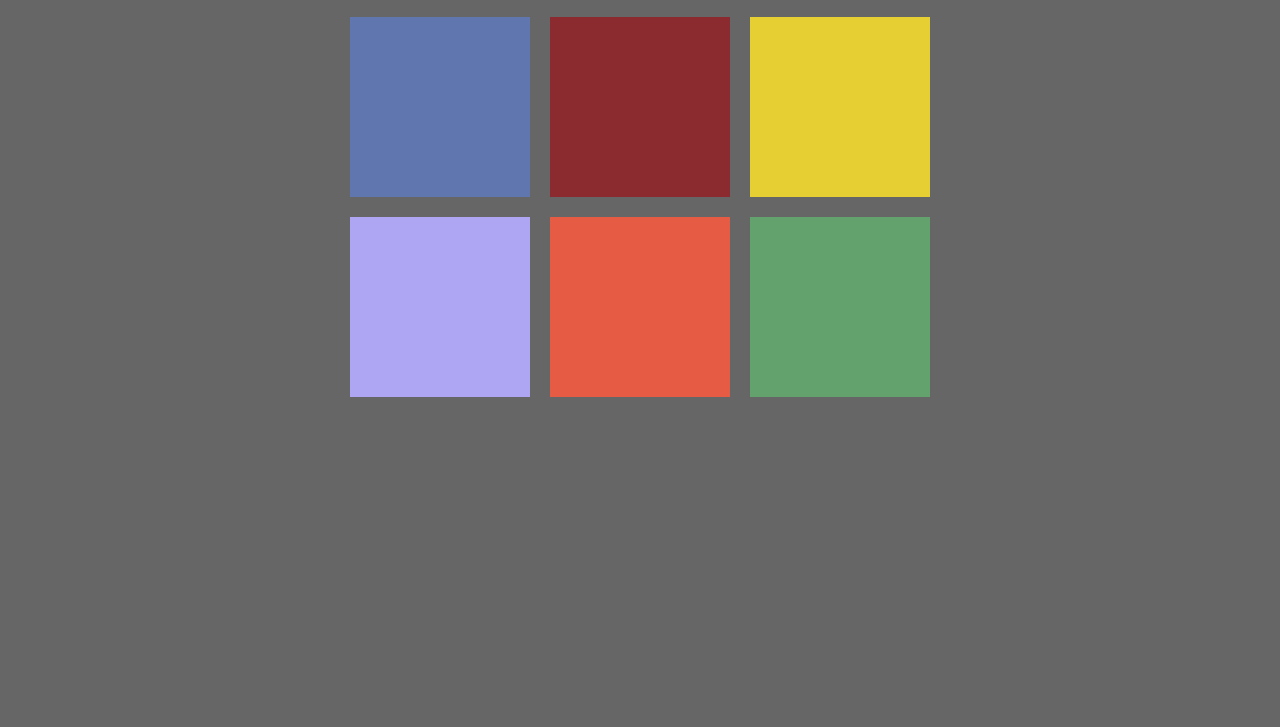
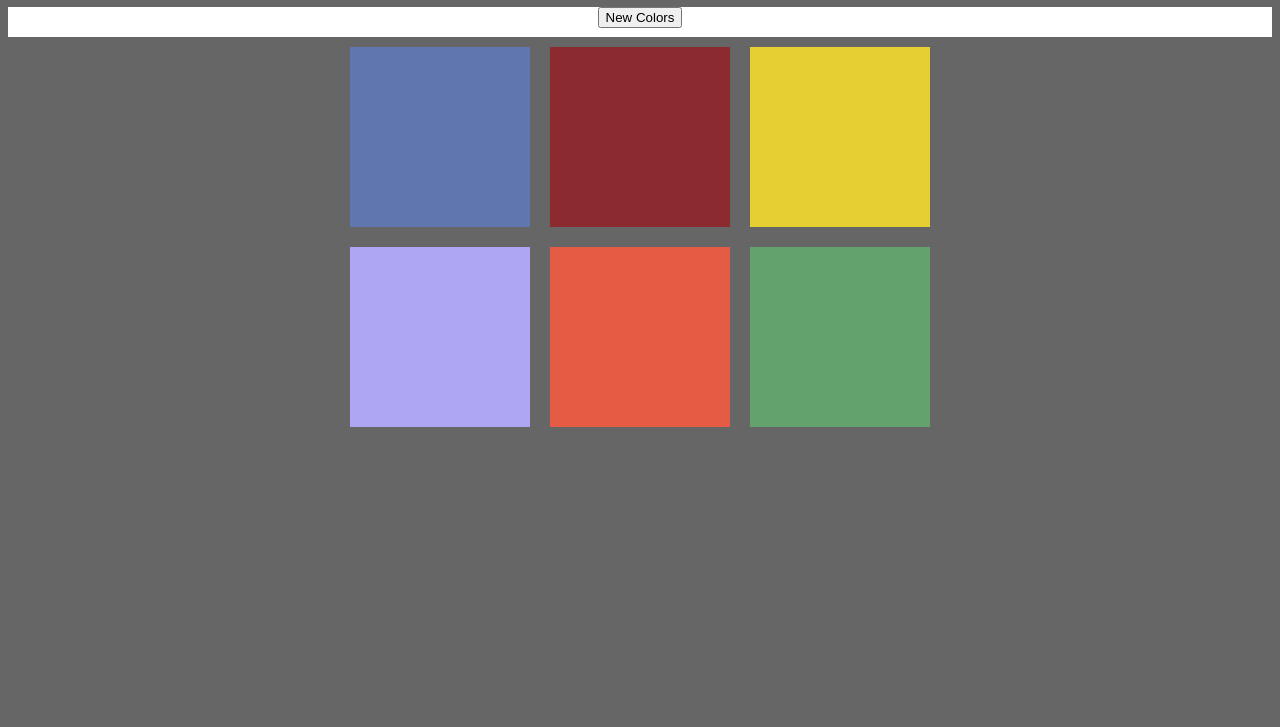
Before and after one commit to babiesinspace/Pick-The-Color, a plain HTML site: page index.html in a window 1280 px wide. Shown: the part 73-800 px from the top of the page. Drawn offline with Linux system fonts and the light colour scheme.

Commit message:
add and style a reset button

```diff
--- a/index.html
+++ b/index.html
@@ -6,7 +6,8 @@
 </head>
 <body>
   <h1>Can You Guess The Right <span id="rgb">RGB</span> Value?</h1>
-  <div>
+  <div id="header">
+    <button id="reset">New Colors</button>
     <span id="guess"></span>
   </div>
   <div id="container">
--- a/main.css
+++ b/main.css
@@ -10,12 +10,18 @@ body {
 
 .squares {
   width: 30%;
-  background-color: purple;
   padding-bottom: 30%;
   margin: 1.66%;
   float: left;
 }
 
-h1, span {
+h1 {
   color: white;
 }
+
+#header {
+  background: white;
+  height: 30px;
+  text-align: center;
+  color: black;
+}
```
